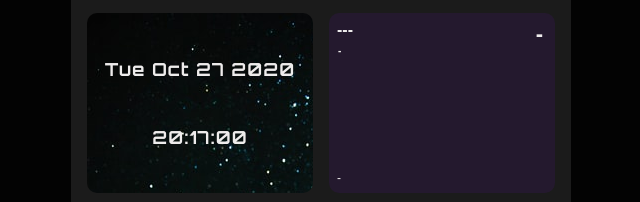
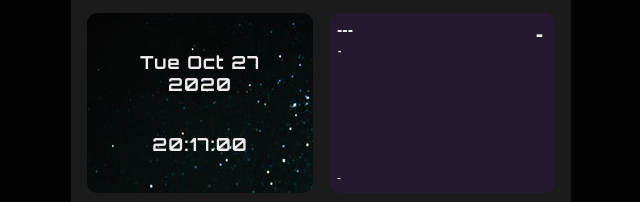
Before and after one commit to oliverthomas93/Dashboard, a plain HTML site: page index.html in a window 1280 px wide. Shown: the part 297-499 px from the top of the page, without its empty margins (319-959 px from the left). Drawn offline with Linux system fonts and the light colour scheme; no server answers.

Commit message:
Update style.css

```diff
--- a/style.css
+++ b/style.css
@@ -52,6 +52,9 @@ body {
     color: rgb(238, 236, 236);
     font-family: sans-serif;
     font-size: 24px;
+}
+#date {
+    margin: 0 20px 0 20px;
 }
 #time {
     background-image: url(./16.jpg);
```
